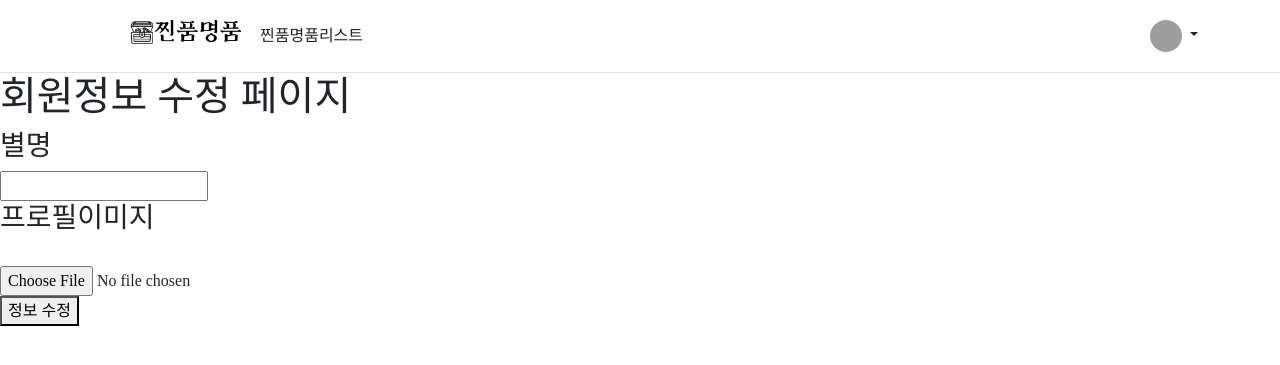
After one commit to JJinPum-MyeongPum/JJinPum-MyeongPum, a Django app: page /user_edit/ in a window 1280 px wide. The commit adds this page. Shown: the top 365 px of the page. Run offline with Django 3.2, Linux system fonts and the light colour scheme; some libraries are stand-ins or nearby versions; some web fonts are replaced; grey boxes are pictures that could not be loaded.

Commit message:
[예빈][개발] :: 회원정보 수정 구현

```diff
--- a/JmProject/JmApp/templates/base.html
+++ b/JmProject/JmApp/templates/base.html
@@ -44,13 +44,15 @@
         {% if user.is_authenticated %}
         <ul class="dropdown-menu text-small" aria-labelledby="dropdownUser1">
           <li><a class="dropdown-item" href="{% url 'mypage' user.username %}">My Page</a></li>
-          <li><hr class="dropdown-divider"></li>
+            <li><a class="dropdown-item" href="{% url 'user_edit' %}">Update MyInfo</a></li>
+           <li><hr class="dropdown-divider"></li>
           <li><a class="dropdown-item" href="{% url 'logout' %}">Log out</a></li>
         </ul>
         {% else %}
         <ul class="dropdown-menu text-small" aria-labelledby="dropdownUser1">
           <li><a class="dropdown-item" href="{% url 'login' %}">Login</a></li>
           <li><a class="dropdown-item" href="{% url 'signup' %}">Sign up</a></li>
+
         </ul>
         {% endif %}
         </div>
--- /dev/null
+++ b/JmProject/JmApp/templates/edit_myinfo.html
@@ -0,0 +1,49 @@
+{% extends 'base.html' %}
+{% load static %}
+{% block title %} edit myInfo {% endblock %}
+{% block link %} {% endblock %}
+{% block content %}
+
+<h1> 회원정보 수정 페이지 </h1>
+
+<form method="POST" action="{% url 'user_edit' %}" enctype="multipart/form-data">
+    {% csrf_token %}
+    <!-- wrapper -->
+    <div id="wrapper">
+
+        <!-- content-->
+        <div id="content">
+
+            <!-- NICKNAME -->
+            <div>
+                <h3 class="join_title"><label for="nickname">별명</label></h3>
+                <span class="box int_name">
+                    <input class="int" type="text" name="nickname" value={{user.nickname}}><br>
+                </span>
+            </div>
+
+            <!-- profileImg -->
+            <div>
+                <h3 class="join_title"><label for="nickname">프로필이미지</label></h3>
+               {% if user.profileImg %}
+                <img class="img" src="{{user.profileImg.url}}" id="profileimg" width="150">
+                {% endif %}
+                <br>
+                <span class="box int_img">
+                    <input class="int" type="file" name="profileImg" accept="image/*"  maxlength="20">
+                </span>
+            </div>
+
+            <!-- JOIN BTN-->
+            <div class="btn_area">
+                <button id="btnJoin">
+                    정보 수정
+                </button>
+                <!-- <p style="text-align: center;">이미 아이디가 있으신가요?<a href="{% url 'login' %}" style="color:black;">로그인</a></p> -->
+            </div>
+        </div>
+    </div>
+</form>
+
+
+{% endblock %}
--- a/JmProject/JmApp/templates/myPage.html
+++ b/JmProject/JmApp/templates/myPage.html
@@ -16,7 +16,7 @@
             <p id="profiletitle"><strong>{{user.username}}</strong></p><br>
             <p id="nickname">{{user.nickname}}</p>
         </div>
-
+    <a href="{% url 'user_edit' %}"> 내 정보 수정 </a>
     </div>
 
     <!-- Search -->
--- a/JmProject/JmApp/views.py
+++ b/JmProject/JmApp/views.py
@@ -145,4 +145,4 @@ def mypage(request, username):
     return render(request, 'myPage.html', {'products':products, 'users':user, 'productsCount':productsCount})
 
 def search_mypage(request):
-    return render(request, search_mypage.html)
+    return render(request, 'search_mypage.html')
--- a/JmProject/JmProject/urls.py
+++ b/JmProject/JmProject/urls.py
@@ -3,10 +3,13 @@ from django.urls import path, include
 from django.conf import settings
 from django.conf.urls.static import static
 from JmApp import views as j
+from account import views as A
 
 urlpatterns = [
     path('admin/', admin.site.urls),
     path('', j.home, name='home'),
     path('JmApp/', include('JmApp.urls')),
+    path('JmApp/mypage/<str:username>', j.mypage, name='mypage'),
+    path('user_edit/', A.user_edit, name='user_edit'),
     path('account/', include('account.urls')),
 ] + static(settings.MEDIA_URL, document_root=settings.MEDIA_ROOT)
--- a/JmProject/account/urls.py
+++ b/JmProject/account/urls.py
@@ -7,4 +7,5 @@ urlpatterns = [
     path('login/', views.user_login, name='login'),
     path('logout/', views.user_logout, name='logout'),
     path('signup/', views.signup, name='signup'),
+    path('user_edit/', views.user_edit, name='user_edit'),
 ]
--- a/JmProject/account/views.py
+++ b/JmProject/account/views.py
@@ -35,4 +35,29 @@ def signup(request):
         return redirect('home')
     else :
         return render(request,'signup.html')
-# Create your views here.
+
+
+# 회원정보 수정
+def user_edit(request):
+     # 먼저 로그인 필요
+    '''
+    if request.method == "POST":
+        username = request.POST["username"]
+        password = request.POST["password"]
+        user = authenticate(username = username, password = password)
+
+        if user is not  None:
+            login(request, user)
+            return redirect('home')
+        else:
+            return render(request, 'user_edit.html', {'error': '아이디와 비밀번호가 일치하지 않습니다.'})
+    '''
+    # 로그인 성공시
+    if request.method=="POST":
+        edit_info=User.objects.get()
+        edit_info.nickname=request.POST['nickname']
+        edit_info.profileImg=request.FILES.get('profileImg')
+        edit_info.save()
+        return redirect('home')
+    else:
+        return render(request, 'edit_myinfo.html')
```
